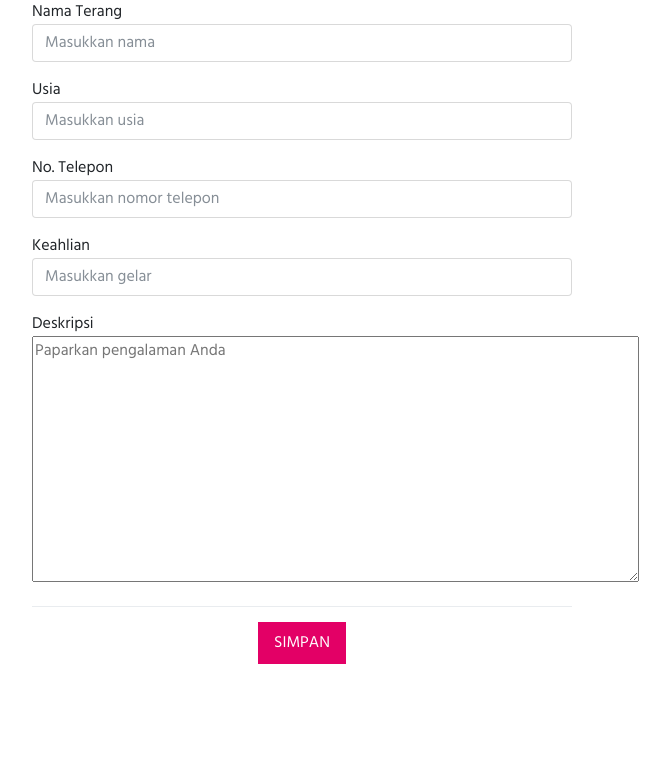
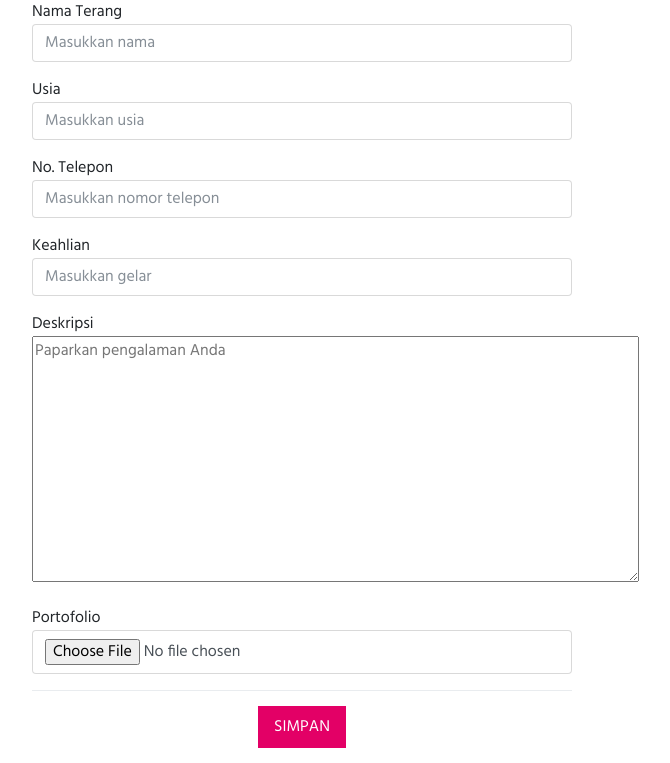
Before and after one commit to safiravanillia/FPMBD, a PHP site: page /getdata.php in a window 1280 px wide. Shown: the part 411-1174 px from the top of the page, without its empty margins (53-723 px from the left). Before the commit the page ends 1075 px from the top, so only its background shows below. Run offline with PHP 8.4, Linux system fonts and the light colour scheme; the visitor is signed in with stand-in values (Sample User, id 1).

Commit message:
tambah form portofolio tp masih gagal uploadnya

```diff
--- a/template edit/getdata.php
+++ b/template edit/getdata.php
@@ -80,15 +80,19 @@
 					</div>
 					<div class = "form-group">
 						No. Telepon
-						<input type="text" name="telp" class ="form-control" placeholder="Masukkan nomor telepon" />
+						<input type="text" name="telp" class ="form-control" placeholder="Masukkan nomor telepon" required/>
 					</div>
 					<div class = "form-group">
 						Keahlian
-						<input type="text" name="ahli" class ="form-control" placeholder="Masukkan gelar" />
+						<input type="text" name="ahli" class ="form-control" placeholder="Masukkan gelar" required/>
 					</div>
 					<div class = "form-group">
 						Deskripsi <br />
-						<textarea name="bio" rows="10" cols="70" placeholder="Paparkan pengalaman Anda"></textarea>
+						<textarea name="bio" rows="10" cols="70" placeholder="Paparkan pengalaman Anda" required></textarea>
+					</div>
+					<div class = "form-group">
+						Portofolio
+						<input id="register_foto" name="foto" class="form-control" type="file" required/>
 					</div>
 					<div class = "modal-footer">
 						<input type="submit" class="btn btn-general btn-white" value="Simpan">
@@ -98,9 +102,6 @@
 	 		}
 	 		else if($_SESSION["role"] == "pengusaha"){
 	 			echo '
-	 				<br />
-					<h3 align="center">Isi data perusahaanmu!</h3>
-					<br />
 					<form method="post" action="insert.php?role=pengusaha">
 					<div class = "form-group">
 						Nama Perusahaan
@@ -112,7 +113,7 @@
 					</div>
 					<div class = "form-group">
 						No. Telepon
-						<input type="text" name="telp" class ="form-control" placeholder="Masukkan nomor telepon" />
+						<input type="text" name="telp" class ="form-control" placeholder="Masukkan nomor telepon" required/>
 					</div>
 					<div class = "form-group">
 						<input type="submit" class="btn btn-primary" value="Simpan">
```
